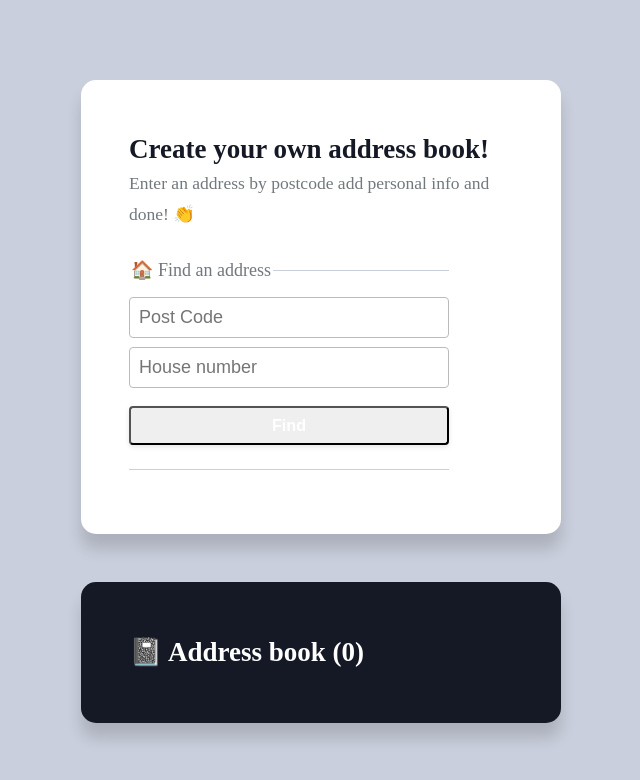
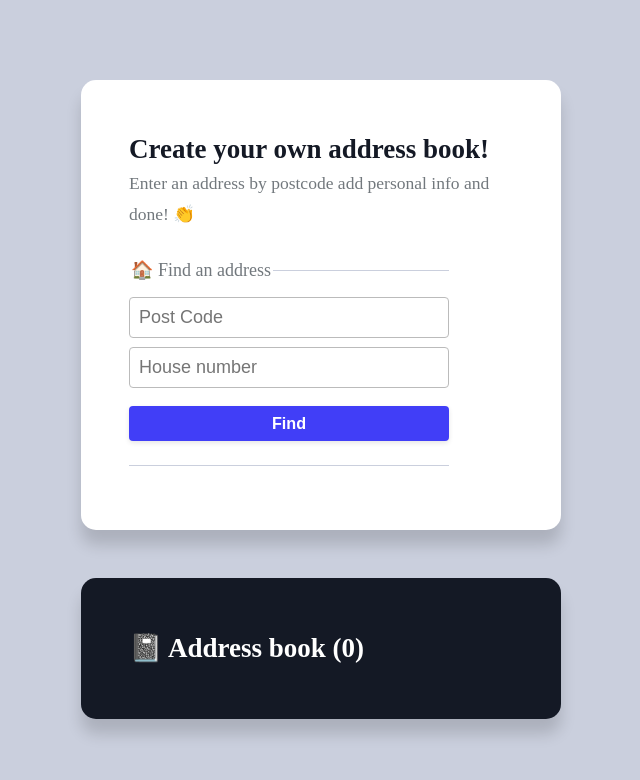
Before and after one commit to hessamimen/react-addressbook-master, a Next.js app: page / in a window 1280 px wide. Shown: the top 780 px of the page, without its empty margins (319-959 px from the left). Built offline with nearby package versions, Linux system fonts and the light colour scheme.

Commit message:
feat: implement conditional classname for the button component and styled based on variant

```diff
--- a/src/ui/components/Button/Button.module.css
+++ b/src/ui/components/Button/Button.module.css
@@ -23,3 +23,14 @@
 /** TODO: Create separate styles for .primary and .secondary variants of this button:
 * - Must use the CSS variables declared in App.css
 */
+
+.primary {
+  background-color: var(--color-brand);
+  border: none;
+}
+
+.secondary {
+  background: transparent;
+  color: var(--color-brand);
+  border: 1px solid;
+}
--- a/src/ui/components/Button/Button.js
+++ b/src/ui/components/Button/Button.tsx
@@ -1,19 +1,25 @@
 import React from "react";
-
+//Types
+import { ButtonProps } from "../../../types";
+//Styles
 import $ from "./Button.module.css";
+import cx from "classnames";
 
 const Button = ({
   children,
   onClick,
-  type = "button",
+  type,
   variant = "primary", // or 'secondary'
-}) => {
+}: ButtonProps) => {
   return (
     <button
       // TODO: Add conditional classNames
       // - Must have a condition to set the '.primary' className
       // - Must have a condition to set the '.secondary' className
-      className={$.button}
+      className={cx($.button, {
+        [$.primary]: variant === "primary",
+        [$.secondary]: variant === "secondary",
+      })}
       type={type}
       onClick={onClick}
     >
```
Also changed, not shown: tsconfig.json (+6 -1 lines).
